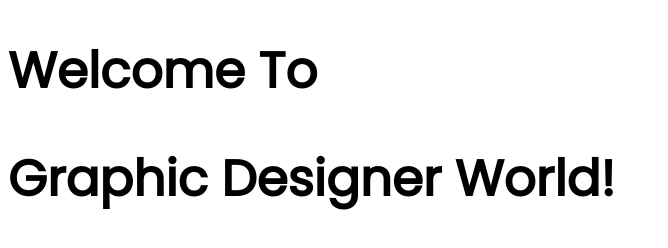
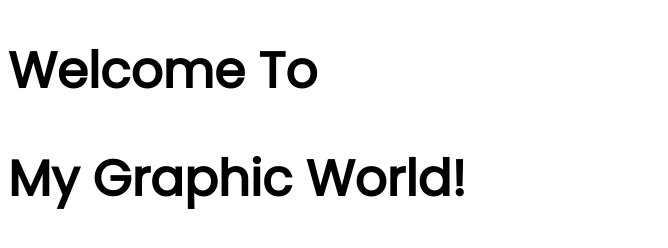
Before and after one commit to Ashim59/developer-portfolio, a plain HTML site: page index.html in a window 1280 px wide. Shown: the whole page, without its empty margins (0-668 px from the left). Drawn offline with Linux system fonts and the light colour scheme.

Commit message:
add graphc

```diff
--- a/index.html
+++ b/index.html
@@ -12,7 +12,7 @@
 </head>
 <body>
     <h1>Welcome To</h1>
-    <h1> Graphic Designer World!</h1>
+    <h1> My Graphic World!</h1>
 
 </body>
 </html>
```
